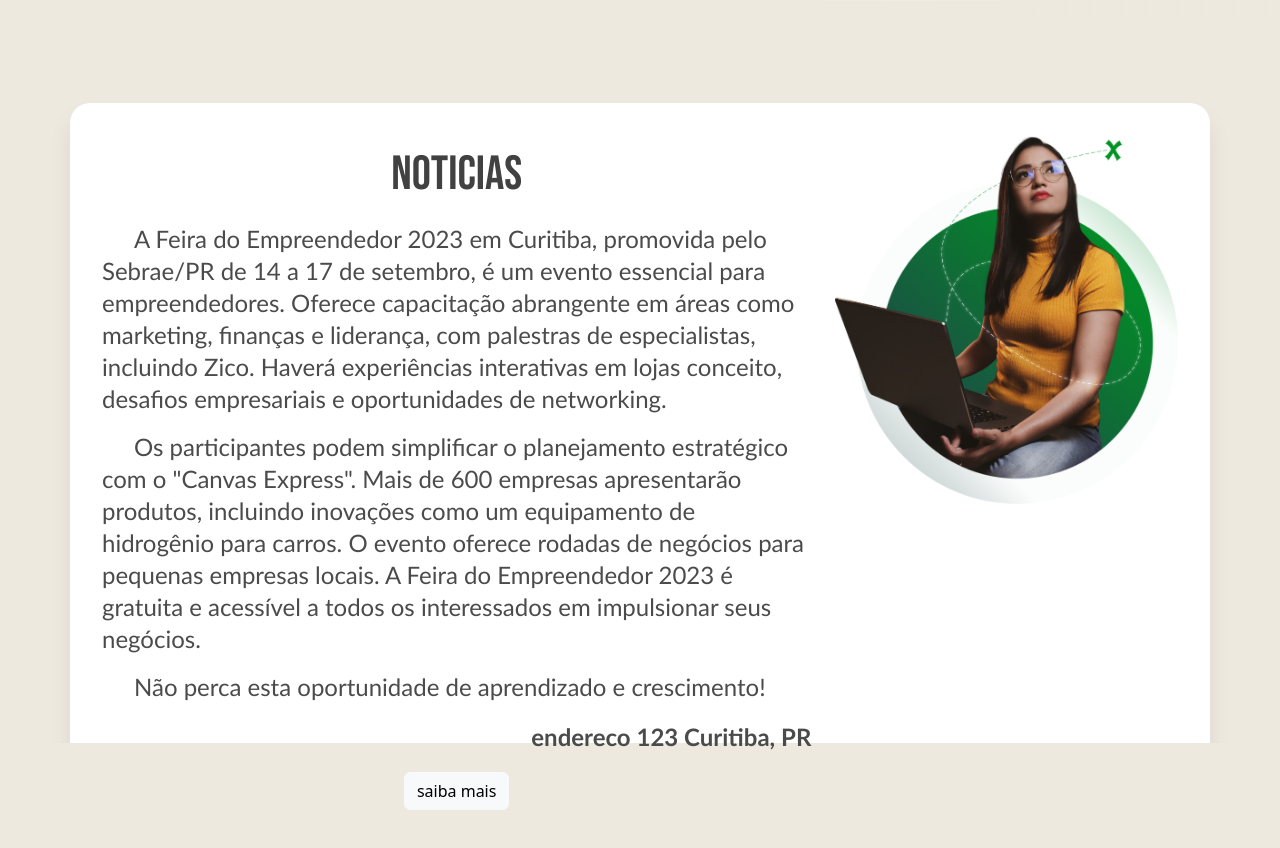
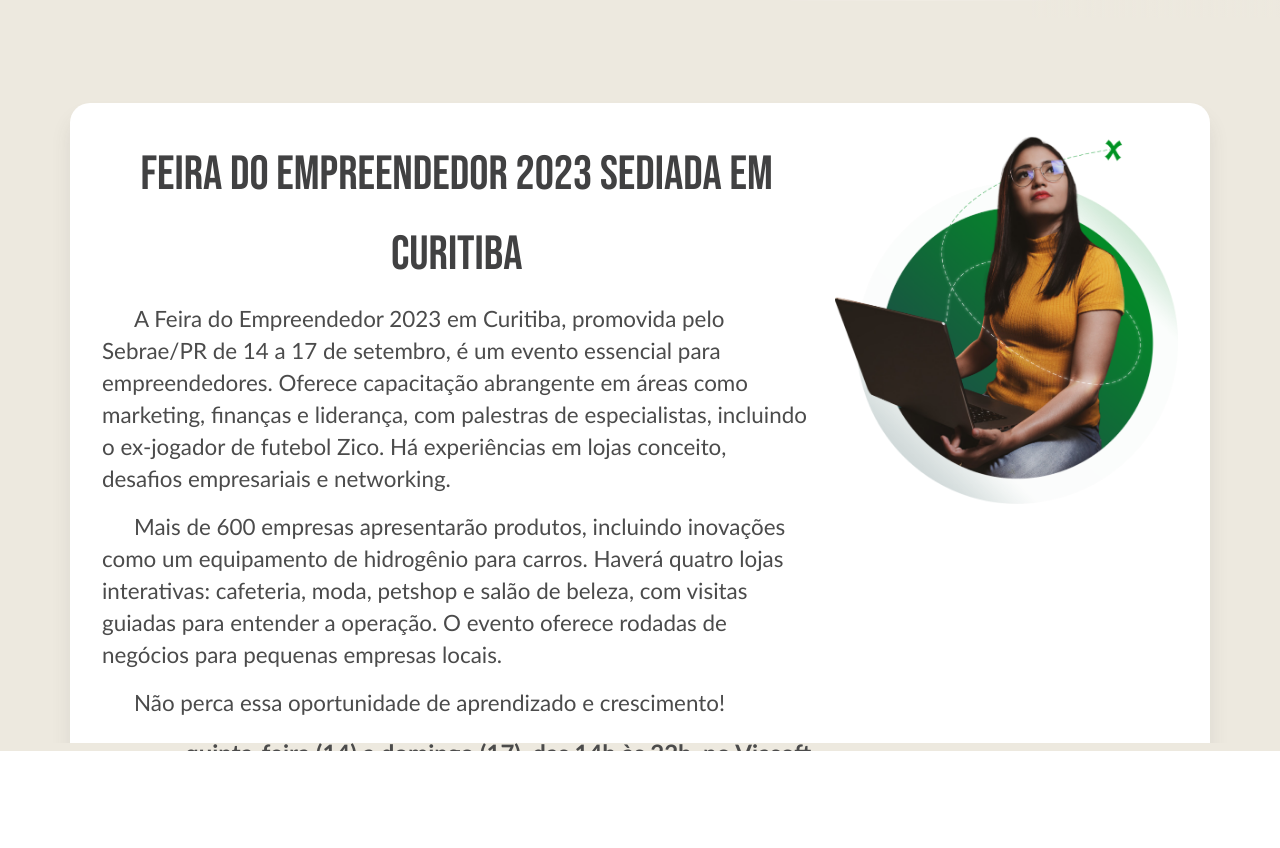
Before and after one commit to isiezz/IFMAISEMPREENDEDOR-UTFPR, a React (Create React App) app: page / in a window 1280 px wide. Shown: the part 3621-4469 px from the top of the page. After the commit the page ends 4372 px from the top, so only its background shows below. Built offline with nearby package versions, Linux system fonts and the light colour scheme.

Commit message:
Feira do Empreendedor Curitiba 2023

```diff
--- a/src/pages/noticias.js
+++ b/src/pages/noticias.js
@@ -7,15 +7,17 @@
       <Container>
         <Row>
             <Col lg={8}>
-              <h2>Noticias</h2>
-              <p>A Feira do Empreendedor 2023 em Curitiba, promovida pelo Sebrae/PR de 14 a 17 de setembro, é um evento essencial para empreendedores. Oferece capacitação abrangente em áreas como marketing, finanças e liderança, com palestras de especialistas, incluindo Zico. Haverá experiências interativas em lojas conceito, desafios empresariais e oportunidades de networking.</p>
-              <p>Os participantes podem simplificar o planejamento estratégico com o "Canvas Express". Mais de 600 empresas apresentarão produtos, incluindo inovações como um equipamento de hidrogênio para carros. O evento oferece rodadas de negócios para pequenas empresas locais. A Feira do Empreendedor 2023 é gratuita e acessível a todos os interessados em impulsionar seus negócios.</p>
-              <p>Não perca esta oportunidade de aprendizado e crescimento!</p>
+              <h2>Feira do Empreendedor 2023 sediada em Curitiba</h2>
+              <p>A Feira do Empreendedor 2023 em Curitiba, promovida pelo Sebrae/PR de 14 a 17 de setembro, é um evento essencial para empreendedores. Oferece capacitação abrangente em áreas como marketing, finanças e liderança, com palestras de especialistas, incluindo o ex-jogador de futebol Zico. Há experiências em lojas conceito, desafios empresariais e networking.</p>
+              <p>Mais de 600 empresas apresentarão produtos, incluindo inovações como um equipamento de hidrogênio para carros. Haverá quatro lojas interativas: cafeteria, moda, petshop e salão de beleza, com visitas guiadas para entender a operação. O evento oferece rodadas de negócios para pequenas empresas locais.</p>
+              <p>Não perca essa oportunidade de aprendizado e crescimento!</p>
 
-              <h3>endereco 123 Curitiba, PR</h3>
+              <h3>quinta-feira (14) a domingo (17), das 14h às 22h, no Viasoft Experience, em Curitiba</h3>
 
               <div className="text-center">
-                <button type="button" class="btn btn-light">saiba mais</button>
+                <a href="https://www.sebraepr.com.br/feiradoempreendedor/" target="_blank">
+                  <button type="button" class="btn btn-light">saiba mais</button>
+                </a>
               </div>
             </Col>
             <Col lg={4}>
--- a/src/style/global.css
+++ b/src/style/global.css
@@ -299,20 +299,10 @@
 #noticias h2 {
   color: var(--Ship-Gray);
   font-family: Bebas Neue;
-  font-size: 48px;
+  font-size: 3rem;
   font-weight: 400;
   line-height: 5rem;
   text-align: center;
-}
-
-#noticias p {
-  color: #4b4b4b;
-  font-family: 'Calibri';
-  font-size: 24px;
-  font-weight: 400;
-  font-style: normal;
-  text-indent: 2rem;
-  line-height: 2rem;
 }
 
 #noticias h3 {
@@ -325,10 +315,20 @@
   margin: 20px 0;
 }
 
+#noticias p {
+  color: #4b4b4b;
+  font-family: 'Calibri';
+  font-size: 1.4rem;
+  font-weight: 400;
+  font-style: normal;
+  text-indent: 2rem;
+  line-height: 2rem;
+}
+
 
 /* INCUBADORA */
 
 #incubadora {
   background-color: var(--Background);
-  height: 100vh;
+  height: 1vh;
 }
```
